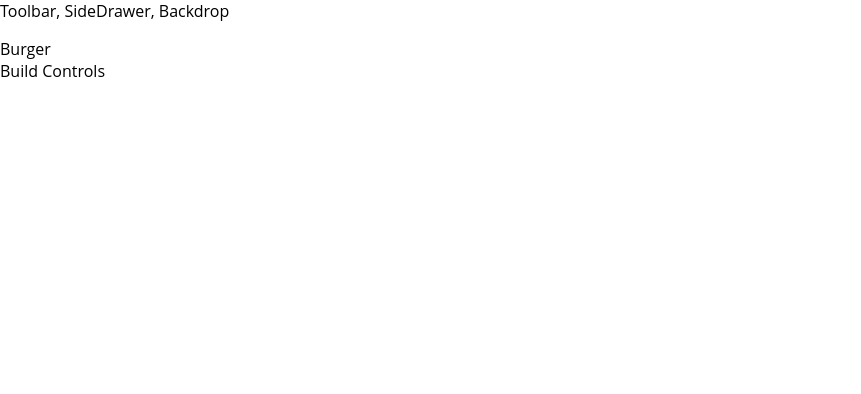
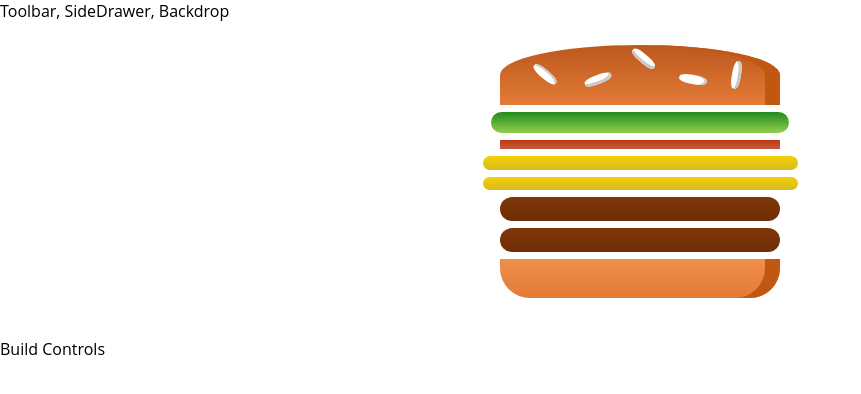
Before and after one commit to k1sauce/learnreact, a React app in the folder burger_builder/: page / in a window 1280 px wide. Shown: the top 394 px of the page, without its empty margins (0-861 px from the left). Built offline with nearby package versions, Linux system fonts and the light colour scheme.

Commit message:
burger ingredients  from burgerState

```diff
--- a/burger_builder/package.json
+++ b/burger_builder/package.json
@@ -43,6 +43,7 @@
     "postcss-normalize": "8.0.1",
     "postcss-preset-env": "6.7.0",
     "postcss-safe-parser": "4.0.1",
+    "prop-types": "^15.7.2",
     "react": "^16.13.1",
     "react-app-polyfill": "^1.0.6",
     "react-dev-utils": "^10.2.1",
@@ -53,6 +54,7 @@
     "semver": "6.3.0",
     "terser-webpack-plugin": "2.3.5",
     "ts-pnp": "1.1.6",
+    "typescript": "^3.9.5",
     "url-loader": "2.3.0",
     "webpack": "4.42.0",
     "webpack-dev-server": "3.10.3",
--- a/burger_builder/src/components/Burger/Burger.js
+++ b/burger_builder/src/components/Burger/Burger.js
@@ -0,0 +1,22 @@
+import React from 'react';
+import classes from './Burger.module.css'
+import BurgerIngredient from './BurgerIngredient/BurgerIngredient'
+
+const Burger = (props) => {
+
+    const transformedIngredients = Object.keys(props.ingredients).map(igKey => {
+            return [...Array(props.ingredients[igKey])].map((_, i) => {
+                return <BurgerIngredient key={igKey + i} type={igKey} />
+            } );
+        } );
+
+    return (
+        <div className={classes.Burger}>
+            <BurgerIngredient type="bread-top"/>
+            {transformedIngredients}
+            <BurgerIngredient type="bread-bottom"/>
+        </div>
+    );
+}
+
+export default Burger
--- /dev/null
+++ b/burger_builder/src/components/Burger/Burger.module.css
@@ -0,0 +1,30 @@
+.Burger {
+    width: 100%;
+    margin: auto;
+    height: 250px;
+    overflow: scroll;
+    text-align: center;
+    font-weight: bold;
+    font-size: 1.2rem;
+}
+
+@media (min-width: 1000px) and (min-height: 700px) {
+    .Burger {
+        width: 700px;
+        height: 600px;
+    }
+}
+
+@media (min-width: 500px) and (min-height: 401px) {
+    .Burger {
+        width: 450px;
+        height: 400px;
+    }
+}
+
+@media (min-width: 500px) and (min-height: 400px) {
+    .Burger {
+        width: 350px;
+        height: 300px;
+    }
+}
--- a/burger_builder/src/components/Burger/BurgerIngredient/BurgerIngredient.js
+++ b/burger_builder/src/components/Burger/BurgerIngredient/BurgerIngredient.js
@@ -1,8 +1,8 @@
-import React from 'react'
+import React from 'react';
+import PropTypes from 'prop-types';
+import classes from './BurgerIngredient.module.css';
 
-import classes from './BurgerIngredient.module.css'
-
-const burgerIngredient = (props) => {
+const BurgerIngredient = (props) => {
 
     let ingredient = null;
 
@@ -19,16 +19,16 @@
             );
             break;
         case ('meat'):
-            ingredient = <div className={classed.Meat}></div>;
+            ingredient = <div className={classes.Meat}></div>;
             break;
         case ('cheese'):
-            ingredient = <div className={classed.Cheese}></div>;
+            ingredient = <div className={classes.Cheese}></div>;
             break;
         case ('bacon'):
-            ingredient = <div className={classed.Bacon}></div>;
+            ingredient = <div className={classes.Bacon}></div>;
             break;
         case ('salad'):
-            ingredient = <div className={classed.Salad}></div>;
+            ingredient = <div className={classes.Salad}></div>;
             break;
         default:
             ingredient = null;
@@ -37,4 +37,8 @@
     return ingredient
 };
 
-export default burgerIngredient
+BurgerIngredient.propTypes = {
+    type: PropTypes.string.isRequired
+}
+
+export default BurgerIngredient
--- a/burger_builder/src/containers/BurgerBuilder/BurgerBuilder.js
+++ b/burger_builder/src/containers/BurgerBuilder/BurgerBuilder.js
@@ -1,9 +1,23 @@
-import React from "react";
+import React, { useState } from "react";
 import Aux from '../../hoc/Aux'
+import Burger from '../../components/Burger/Burger'
+
 const BurgerBuilder = () => {
+
+    const [burgerState, setBurgerState] = useState(
+        {
+            ingredients: {
+                salad: 1,
+                bacon: 1,
+                cheese: 2,
+                meat: 2
+            }
+        }
+    )
+
     return (
         <Aux>
-            <div>Burger</div>
+            <Burger ingredients={burgerState.ingredients}/>
             <div>Build Controls</div>
         </Aux>
     );
```
Also changed, not shown: 1 other file (tests, documents, lock files or other folders).
